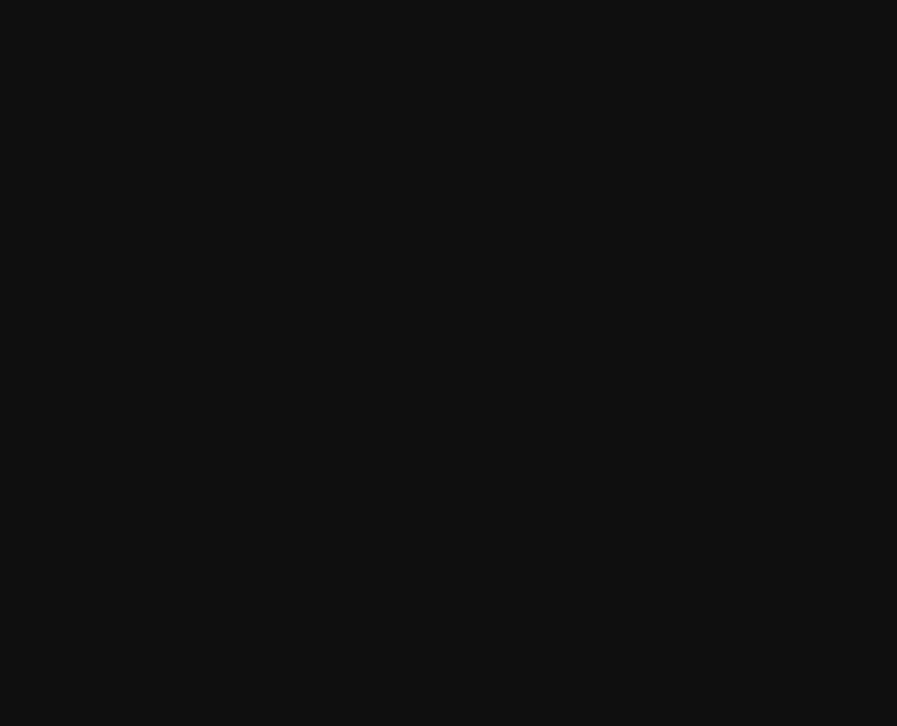
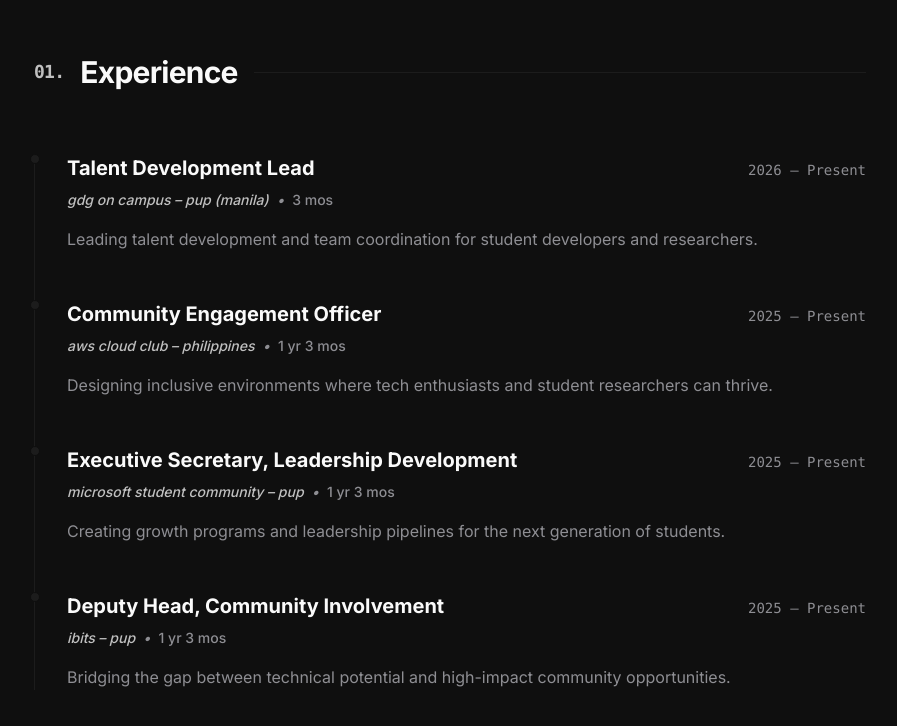
Before and after one commit to Troy-LL/Boring-Portfolio, a Next.js app: page / in a window 1280 px wide. Shown: the part 842-1568 px from the top of the page, without its empty margins (190-1087 px from the left). Before the commit the page ends 800 px from the top, so only its background shows below. Built offline with nearby package versions, Linux system fonts and the light colour scheme.

Commit message:
feat: add experience section with AOS animations and Luxon duration calculation

```diff
--- a/src/app/page.tsx
+++ b/src/app/page.tsx
@@ -1,6 +1,10 @@
+import Experience from "@/components/Experience";
+
 export default function Home() {
   return (
-    <main className="min-h-screen bg-background text-foreground flex flex-col items-center justify-center p-8 selection:bg-accent selection:text-foreground">
+    <main className="min-h-screen bg-background text-foreground flex flex-col items-center selection:bg-accent selection:text-foreground scroll-smooth">
+      {/* Hero Section */}
+      <div className="min-h-screen w-full flex flex-col items-center justify-center p-8">
         <div className="max-w-4xl mx-auto w-full flex flex-col space-y-8 animate-in fade-in slide-in-from-bottom-8 duration-1000">
 
           {/* Top Badges / Subtitle */}
@@ -32,6 +36,12 @@ export default function Home() {
           </div>
 
         </div>
+      </div>
+
+      {/* Experience Section */}
+      <div className="w-full">
+        <Experience />
+      </div>
     </main>
   );
 }
--- /dev/null
+++ b/src/components/Experience.tsx
@@ -0,0 +1,80 @@
+'use client';
+
+import { useEffect, useState } from 'react';
+import AOS from 'aos';
+import 'aos/dist/aos.css';
+import { DateTime } from 'luxon';
+import { EXPERIENCE } from '@/lib/data';
+
+const ExperienceCard = ({ exp, index }: { exp: typeof EXPERIENCE[0], index: number }) => {
+  const [duration, setDuration] = useState('');
+
+  useEffect(() => {
+    const start = DateTime.fromISO(exp.startDate);
+    const now = DateTime.now();
+    const diff = now.diff(start, ['years', 'months']).toObject();
+
+    let durStr = '';
+    if (diff.years && diff.years > 0) durStr += `${Math.floor(diff.years)} yr${diff.years > 1 ? 's' : ''} `;
+    if (diff.months && diff.months > 0) durStr += `${Math.ceil(diff.months)} mo${diff.months > 1 ? 's' : ''}`;
+
+    setDuration(durStr || 'Just started');
+  }, [exp.startDate]);
+
+  return (
+    <div
+      data-aos="fade-up"
+      data-aos-delay={index * 100}
+      className="group relative pl-8 pb-12 border-l border-muted last:pb-0"
+    >
+      {/* Timeline Dot */}
+      <div className="absolute left-[-5px] top-0 w-2.5 h-2.5 rounded-full bg-muted border border-background transition-colors group-hover:bg-silver" />
+
+      <div className="flex flex-col space-y-2">
+        <div className="flex flex-wrap items-baseline justify-between gap-2">
+          <h3 className="text-xl font-bold text-foreground">{exp.role}</h3>
+          <span className="text-sm font-mono text-gray-cool">{exp.period}</span>
+        </div>
+
+        <div className="flex items-center gap-2 text-sm text-silver font-medium lowercase italic">
+          <span>{exp.company}</span>
+          <span className="text-muted-foreground">•</span>
+          <span className="text-muted-foreground not-italic">{duration}</span>
+        </div>
+
+        <p className="text-muted-foreground leading-relaxed pt-2">
+          {exp.description}
+        </p>
+      </div>
+    </div>
+  );
+};
+
+export default function Experience() {
+  useEffect(() => {
+    AOS.init({
+      duration: 800,
+      once: true,
+      easing: 'ease-out-quart',
+    });
+  }, []);
+
+  return (
+    <section id="experience" className="w-full max-w-4xl mx-auto py-24 px-8">
+      <h2
+        data-aos="fade-right"
+        className="text-3xl font-bold tracking-tight text-foreground mb-16 flex items-center gap-4"
+      >
+        <span className="text-silver font-mono text-lg">01.</span>
+        Experience
+        <div className="h-[1px] flex-grow bg-muted" />
+      </h2>
+
+      <div className="flex flex-col">
+        {EXPERIENCE.map((exp, i) => (
+          <ExperienceCard key={i} exp={exp} index={i} />
+        ))}
+      </div>
+    </section>
+  );
+}
--- /dev/null
+++ b/src/lib/data.ts
@@ -0,0 +1,30 @@
+export const EXPERIENCE = [
+  {
+    company: "GDG on Campus – PUP (Manila)",
+    role: "Talent Development Lead",
+    period: "2026 – Present",
+    startDate: "2026-01-01", // Approximate for luxon calc
+    description: "Leading talent development and team coordination for student developers and researchers.",
+  },
+  {
+    company: "AWS Cloud Club – Philippines",
+    role: "Community Engagement Officer",
+    period: "2025 – Present",
+    startDate: "2025-01-01",
+    description: "Designing inclusive environments where tech enthusiasts and student researchers can thrive.",
+  },
+  {
+    company: "Microsoft Student Community – PUP",
+    role: "Executive Secretary, Leadership Development",
+    period: "2025 – Present",
+    startDate: "2025-01-01",
+    description: "Creating growth programs and leadership pipelines for the next generation of students.",
+  },
+  {
+    company: "IBITS – PUP",
+    role: "Deputy Head, Community Involvement",
+    period: "2025 – Present",
+    startDate: "2025-01-01",
+    description: "Bridging the gap between technical potential and high-impact community opportunities.",
+  },
+];
```
Lines whose indentation alone changed are shown as unchanged.
